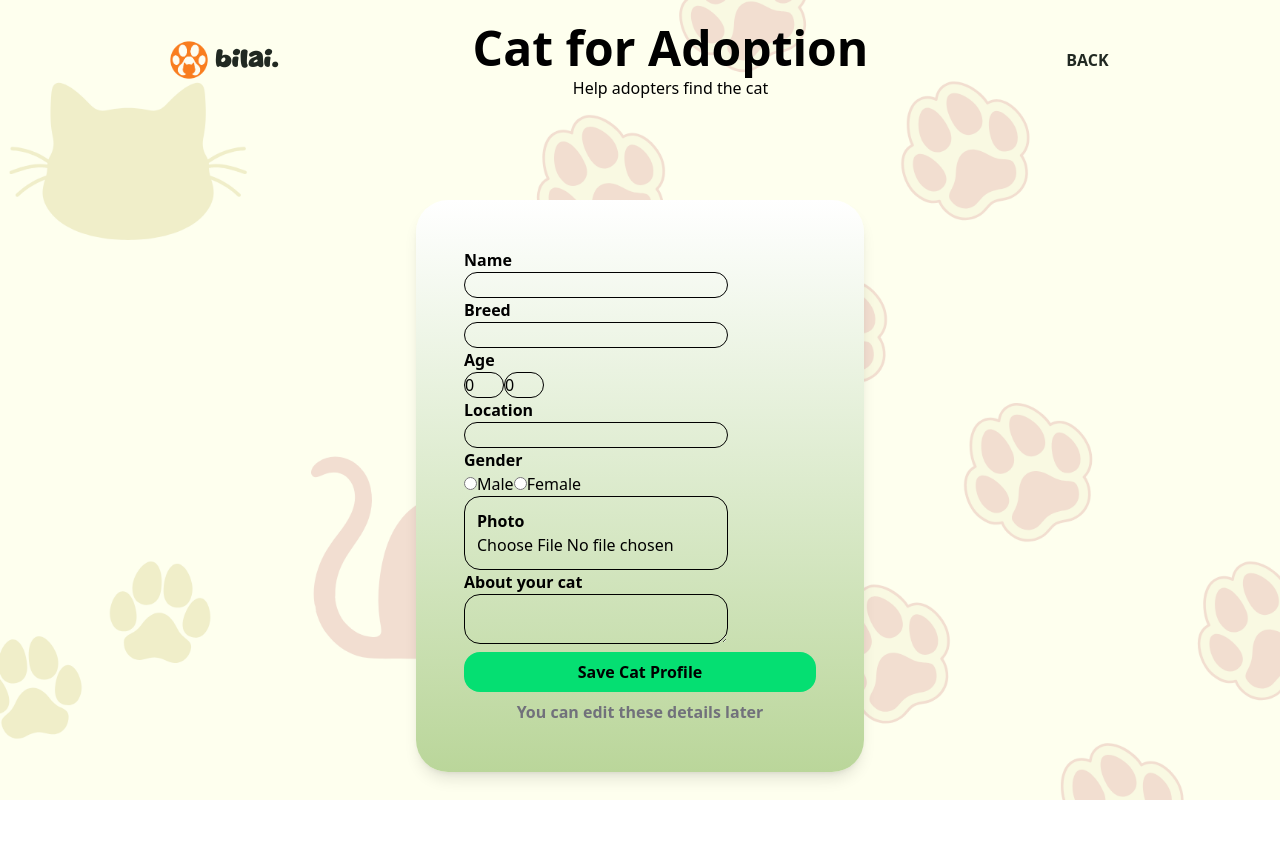
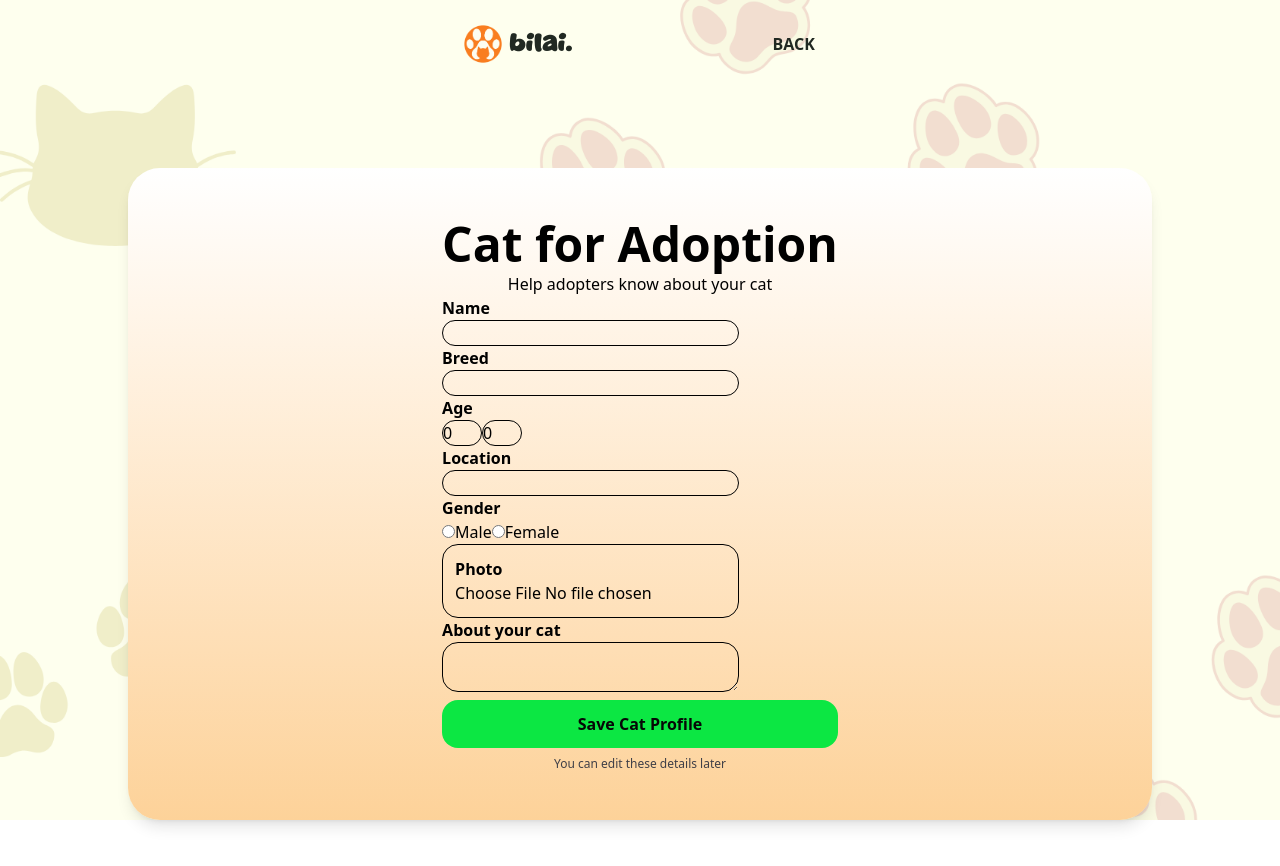
Before and after one commit to jahinhossain8573/bilai, a Next.js app: page /add_cat in a window 1280 px wide. Shown: the top 866 px of the page. Before the commit the page ends 800 px from the top, so only its background shows below. Built offline with nearby package versions, Linux system fonts and the light colour scheme; no server answers.

Commit message:
Cat adoption work

```diff
--- a/app/add_cat/page.tsx
+++ b/app/add_cat/page.tsx
@@ -74,14 +74,14 @@ export default function Page() {
           {/* ADD IN LOGO AND THE "BILAI" TEXT HERE */}
           <h1 className="text-2xl font-matcha-mint text-[#212922] mx-0.5">bilai.</h1>
         </div>
-        <div className=" text-center">
-          <h2 className="text-xl xl:text-5xl font-poppins font-extrabold my-1">Cat for Adoption</h2>
-          <span className="my-4">Help adopters find the cat</span>
-        </div>
         <Link href="/" className=" text-[#212922] font-poppins font-extrabold hover:text-[#080808] transition-colors duration-200 hover:bg-[#a1cf6b] rounded-2xl p-1.5">BACK</Link>
       </header>
-        <div className="w-full sm:w-full max-w-md mx-auto p-6 md:p-12 shadow-lg bg-gradient-to-b from-[#ffffff] to-[#bad69a] rounded-4xl my-20">
+        <div className="flex justify-center  w-[80%] mx-auto p-6 md:p-12 shadow-lg bg-gradient-to-b from-[#ffffff] to-[#fdd299] rounded-4xl my-20">
         <div className="">
+         <div className=" text-center">
+          <h2 className="text-xl xl:text-5xl font-poppins font-extrabold my-1">Cat for Adoption</h2>
+          <span className="my-4">Help adopters know about your cat</span>
+        </div>
           {/* Container for the stuff on the left */}
           <div className={inputGroupStyling}>
             <span className={spanStyling}>Name</span>
@@ -201,13 +201,13 @@ export default function Page() {
             />
           </div>
         </div>
-        <div>
+        <div className=" text-flex flex-col items-center gap-2">
           <button
             onClick={saveProfile}
-            className="bg-green-400 p-2 rounded-2xl hover:cursor-pointer hover:bg-green-500 font-extrabold my-2 flex justify-center items-center w-full" >
+            className="w-full bg-[#0ce743] hover:bg-[#7cae4c] transition-colors text-[#060706] font-extrabold py-3 rounded-2xl text-center my-2" >
             Save Cat Profile
           </button>
-          <span className="text-zinc-500 font-poppins font-bold flex justify-center items-center w-full">
+          <span className="text-zinc-700 font-poppins font-normal text-xs flex justify-center items-center w-full">
             You can edit these details later
           </span>
         </div>
--- a/app/page.tsx
+++ b/app/page.tsx
@@ -15,7 +15,7 @@ export default async function App() {
   const catData = await getData();
   return (
     <div className="bg-[url('/Background.png')] bg-cover bg-no-repeat bg-center w-full h-full min-h-screen">
-      <header className=" bg-[#f0eec9] p-1.5  flex justify-center gap-2 my-1.5 mx-1 items-center rounded-xl">
+      <header className=" bg-[#f0eec9] p-1.5  flex justify-center gap-2 items-center ">
         {/* Navbar */}
         <div className="bg-[#f0eec9] rounded-xl p-1 md:flex md:grid-cols-1 md:items-center">
           <Image src="/Bilai.png" width={32} height={32} alt="" />
```
